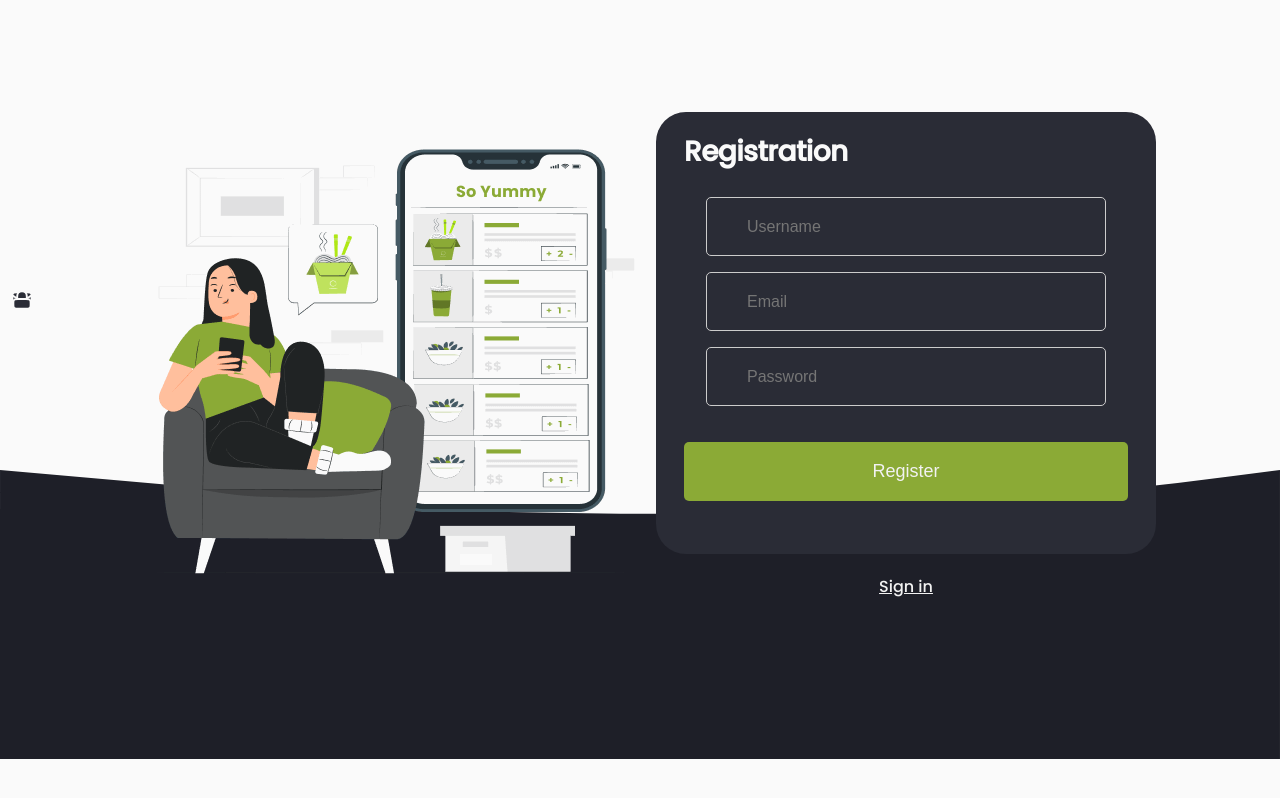
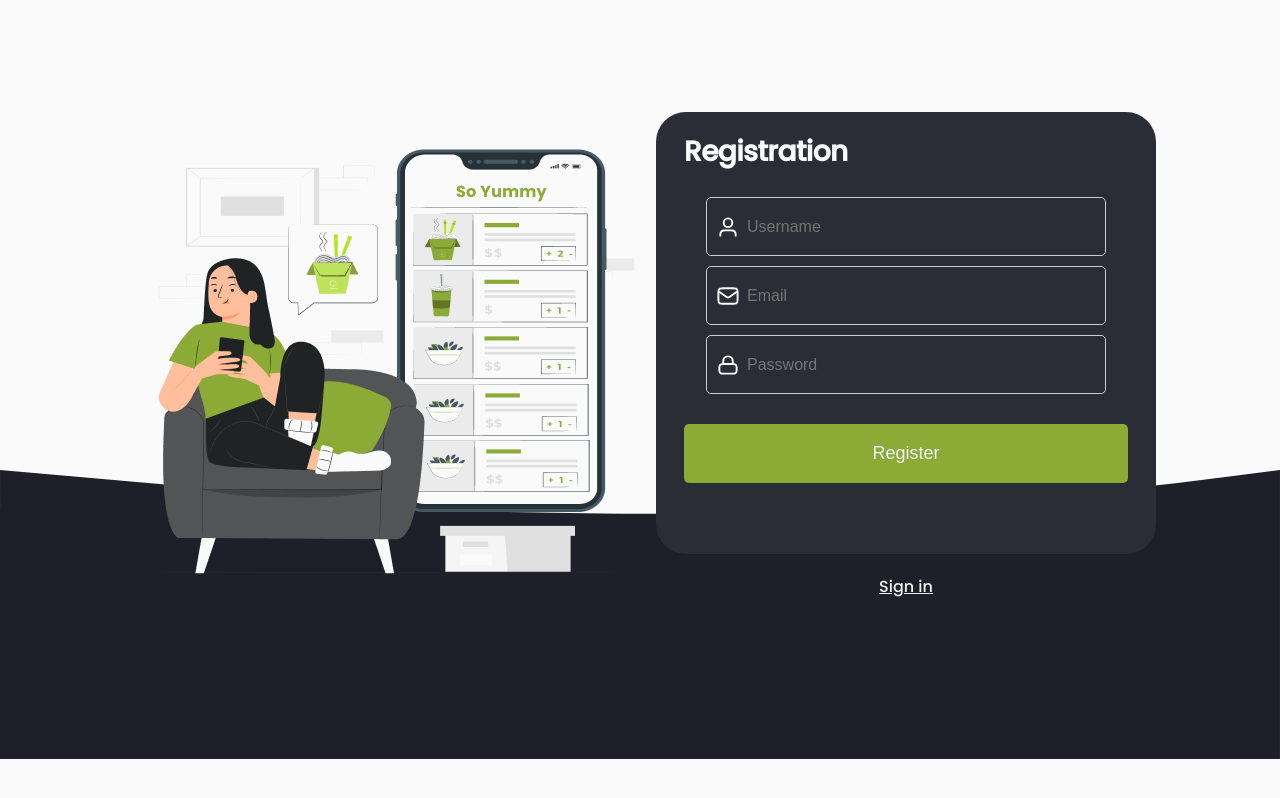
Before and after one commit to JustDunia/SoYummy, a React (Vite) app in the folder SoYummy.SPA/: page /SoYummy/register in a window 1280 px wide. Shown: the top 798 px of the page. Built offline with nearby package versions, Linux system fonts and the light colour scheme.

Commit message:
registerIconBugFix

```diff
--- a/SoYummy.SPA/src/components/Register/Register.module.css
+++ b/SoYummy.SPA/src/components/Register/Register.module.css
@@ -69,17 +69,17 @@
   width: 320px;
 }
 
-/* .label {
+.label {
   display: block;
   position: relative;
   margin-bottom: 10px;
-} */
+}
 
-.label {
+/* .label {
   display: flex;
   flex-direction: column;
   margin-bottom: 16px;
-}
+} */
 
 
 
```
